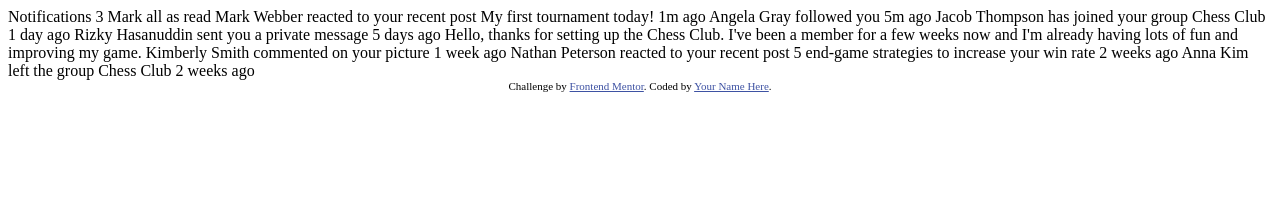
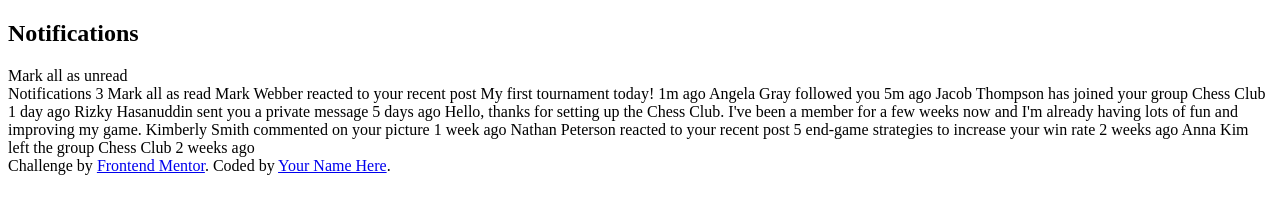
Before and after one commit to Natan-Asrat/notifications, a plain HTML site: page index.html in a window 1280 px wide. Drawn offline with Linux system fonts and the light colour scheme.

Commit message:
empty structure

```diff
--- a/index.html
+++ b/index.html
@@ -3,19 +3,22 @@
 <head>
   <meta charset="UTF-8">
   <meta name="viewport" content="width=device-width, initial-scale=1.0"> <!-- displays site properly based on user's device -->
-
-  <link rel="icon" type="image/png" sizes="32x32" href="./assets/images/favicon-32x32.png">
-
   <title>Frontend Mentor | Notifications page</title>
 
-  <!-- Feel free to remove these styles or customise in your own stylesheet 👍 -->
-  <style>
-    .attribution { font-size: 11px; text-align: center; }
-    .attribution a { color: hsl(228, 45%, 44%); }
-  </style>
 </head>
 <body>
+  <header>
+    <nav>
+      <section>
+        <h2>Notifications</h2>
+        <span id="not-count"></span>
+      </section>
+      <span id="mark-all">Mark all as unread</span>
+    </nav>
+  </header>
+  <main id="notifications">
 
+  </main>
   Notifications 3
 
   Mark all as read
```
